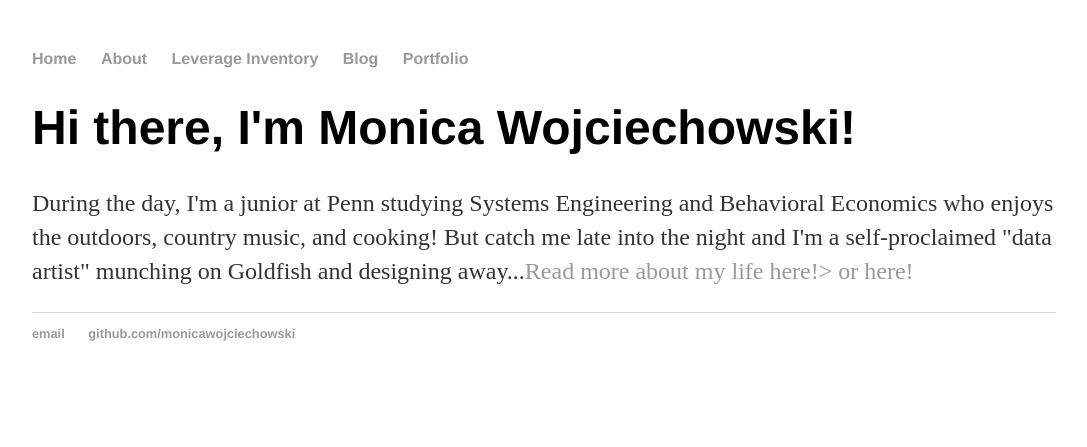
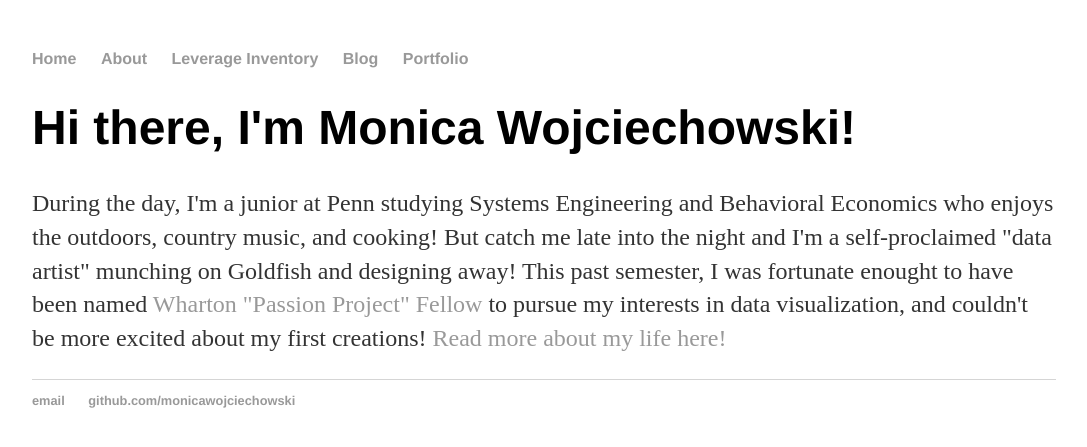
Before and after one commit to monicawoj/monicawojciechowski.github.io, a Jekyll site: the page built from index.html, in a window 1280 px wide. Shown: the top 447 px of the page, without its empty margins (96-1183 px from the left). Built offline with Jekyll 4.4.1, drawn with Linux system fonts in a browser that asks for light colours.

Commit message:
Update index.html

```diff
--- a/index.html
+++ b/index.html
@@ -4,5 +4,5 @@ title: Monica Wojciechowski, Data Artist
 ---
 <div class="blurb">
 	<h1>Hi there, I'm Monica Wojciechowski!</h1>
-	<p>During the day, I'm a junior at Penn studying Systems Engineering and Behavioral Economics who enjoys the outdoors, country music, and cooking! But catch me late into the night and I'm a self-proclaimed "data artist" munching on Goldfish and designing away...<a href="/about">Read more about my life here!></a> <a href="http://beacon.wharton.upenn.edu/wab/passion-projects-fellow-monica-wojciechowski/">or here!</a></p>
+	<p>During the day, I'm a junior at Penn studying Systems Engineering and Behavioral Economics who enjoys the outdoors, country music, and cooking! But catch me late into the night and I'm a self-proclaimed "data artist" munching on Goldfish and designing away! This past semester, I was fortunate enought to have been named <a href="http://beacon.wharton.upenn.edu/wab/passion-projects-fellow-monica-wojciechowski/">Wharton "Passion Project" Fellow</a> to pursue my interests in data visualization, and couldn't be more excited about my first creations! <a href="/about">Read more about my life here!</a></p>
 </div><!-- /.blurb -->
```
